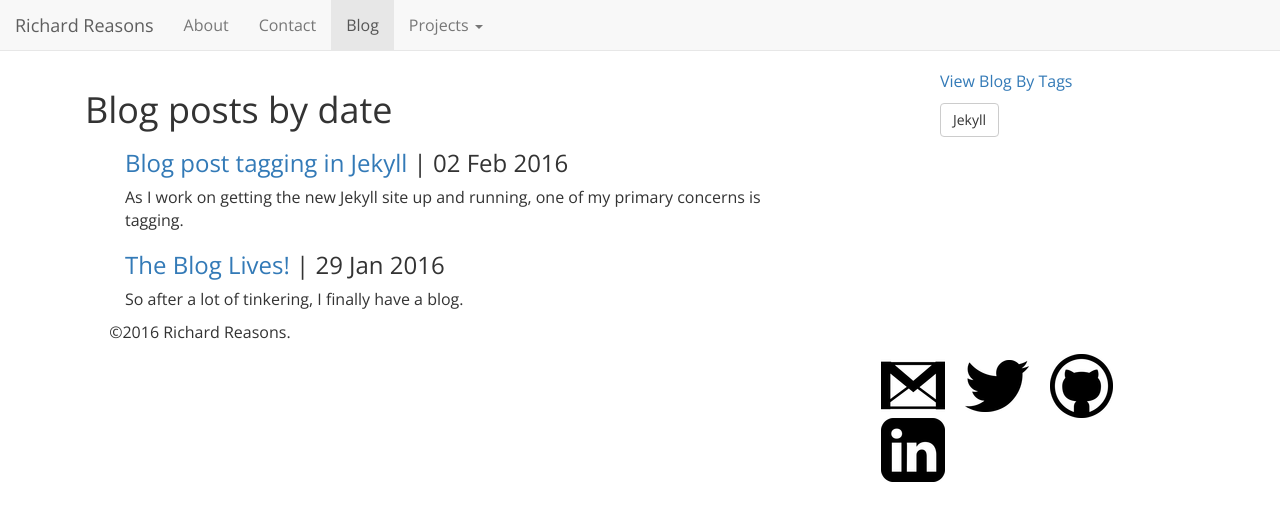
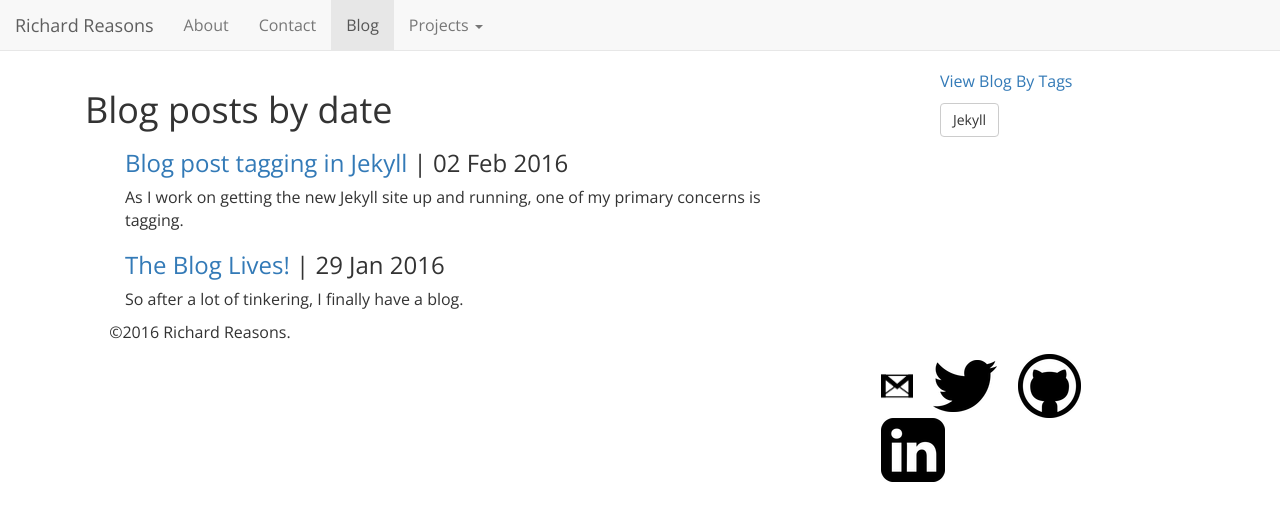
Before and after one commit to rgreasons/rgreasons.github.io, a Jekyll site: the page built from blog.html, in a window 1280 px wide. Shown: the top 521 px of the page. Built offline with Jekyll 4.4.1, drawn with Linux system fonts in a browser that asks for light colours; nearby versions of some CDN libraries.

Commit message:
Update blog.html

```diff
--- a/_layouts/blog.html
+++ b/_layouts/blog.html
@@ -66,7 +66,7 @@
 		<!--<div id="contact" class="col-centered text-center">-->
 		<div id="contact" class="col-md-3 col-md-offset-8">
 			<!--<h3>Don't hesitate to reach out</h3>-->
-			<a href="mailto:rgreasons@gmail.com" target="_blank" style="width:32px;" class="contact-icon"><img src="/img/mail.png"></img></a>
+			<a href="mailto:rgreasons@gmail.com" target="_blank" class="contact-icon"><img  style="width:32px;" src="/img/mail.png"></img></a>
 			<a href="http://twitter.com/rgreasons" target="_blank" style="width:32px;" class="contact-icon"><img src="/img/tw.png"></img></a>
 			<a href="http://github.com/rgreasons" target="_blank" style="width:32px;" class="contact-icon"><img src="/img/gh.png"></img></a>
 			<a href="http://www.linkedin.com/in/rgreasons" target="_blank" style="width:32px;" class="contact-icon"><img src="/img/li.png"></img></a>
```
